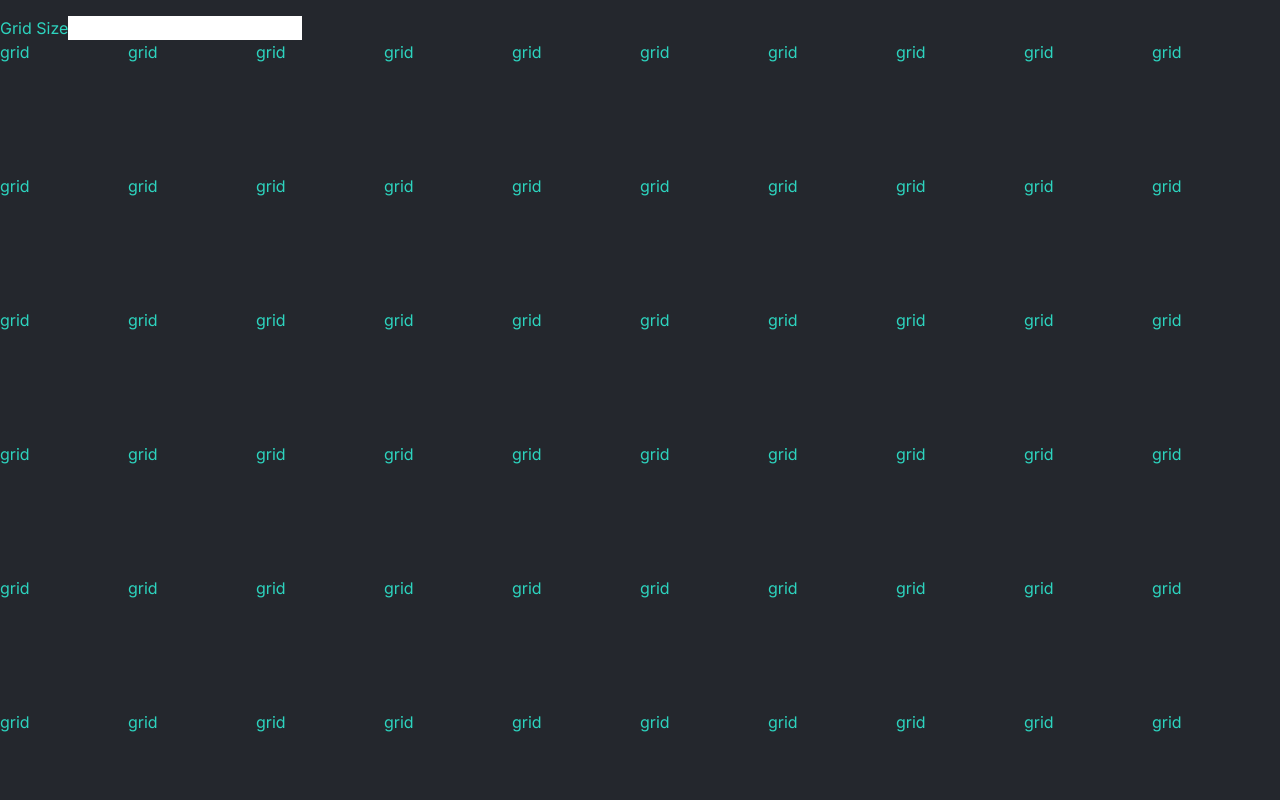
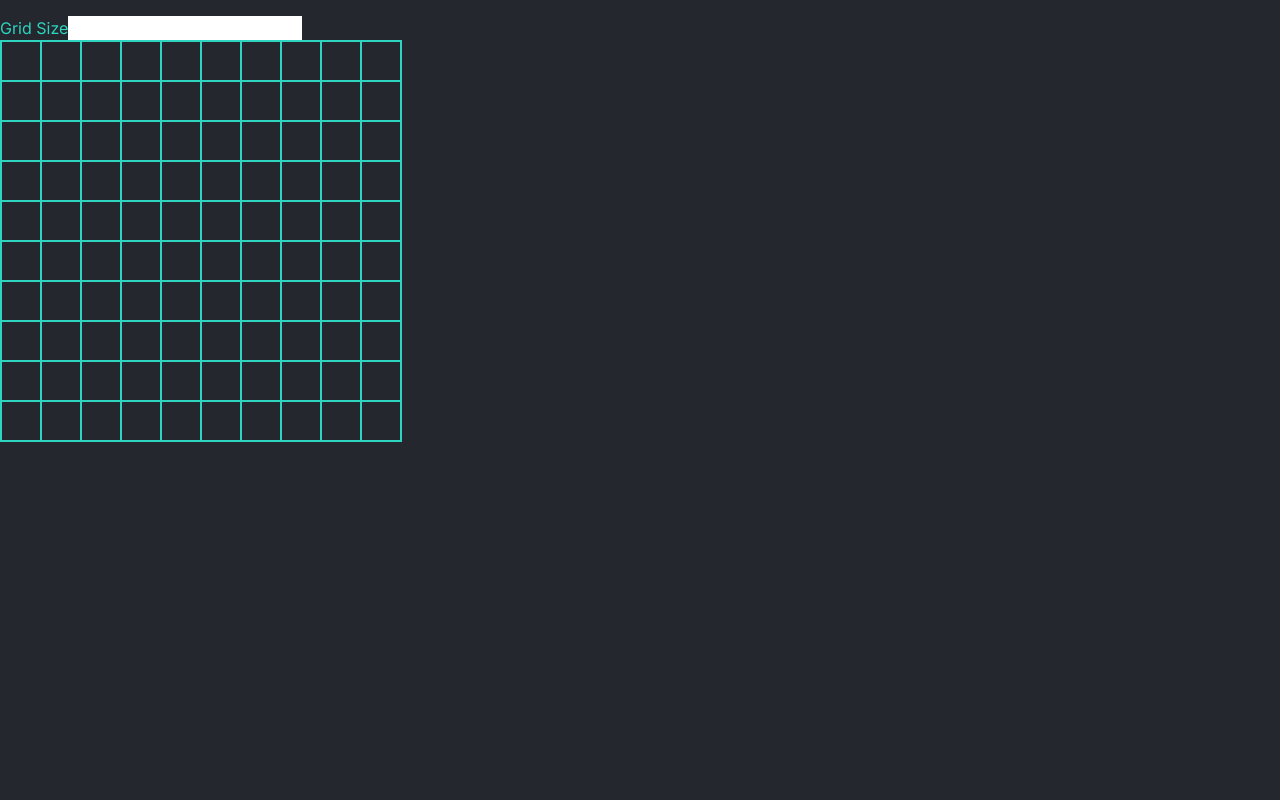
Before and after one commit to archdev-ca/react-pathfinder, a Next.js app: page / in a window 1280 px wide. Shown: the top 800 px of the page. Built offline with nearby package versions, Linux system fonts and the light colour scheme.

Commit message:
Finished initial grid layout

```diff
--- a/src/app/page.tsx
+++ b/src/app/page.tsx
@@ -7,7 +7,7 @@ import React from "react";
 export default function Home() {
   const [gridSize, setGridSize] = React.useState(10);
   let gridArray = [...Array(gridSize).keys()];
-  let dim = `${(1 / gridSize) * 100}%`;
+  let dim = 1 / gridSize;
   return (
     <main className="container mx-auto py-4">
       <div className="grid grid-cols-2 gap-4">
--- a/src/components/Grid/index.tsx
+++ b/src/components/Grid/index.tsx
@@ -2,7 +2,7 @@ import React from "react";
 
 type Props = {
   children?: React.ReactNode;
-  size: string;
+  size: number;
 };
 
 function Grid({ children, size }: Props) {
@@ -10,11 +10,13 @@ function Grid({ children, size }: Props) {
     <div
       className="inline-block relative"
       style={{
-        width: size,
-        paddingBottom: size,
+        width: `calc((100vh - 400px) * ${size})`,
+        paddingBottom: `calc((100vh - 400px) * ${size})`,
       }}
     >
-      <div className="absolute left-0 right-0 top-0 bottom-0">grid</div>
+      <div className="absolute left-0 right-0 top-0 bottom-0 border border-teal-400">
+        grid
+      </div>
     </div>
   );
 }
--- a/src/components/GridContainer/index.tsx
+++ b/src/components/GridContainer/index.tsx
@@ -5,7 +5,7 @@ type Props = {
 };
 
 function GridContainer({ children }: Props) {
-  return <div>{children}</div>;
+  return <div className="border border-teal-400 inline-block">{children}</div>;
 }
 
 export default GridContainer;
--- a/src/components/GridRow/index.tsx
+++ b/src/components/GridRow/index.tsx
@@ -5,7 +5,7 @@ type Props = {
 };
 
 function GridRow({ children }: Props) {
-  return <div>{children}</div>;
+  return <div style={{ fontSize: 0 }}>{children}</div>;
 }
 
 export default GridRow;
```
